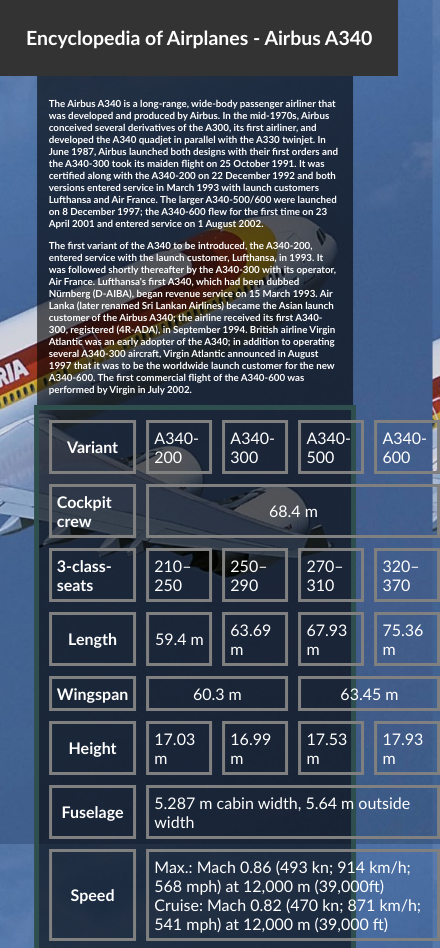
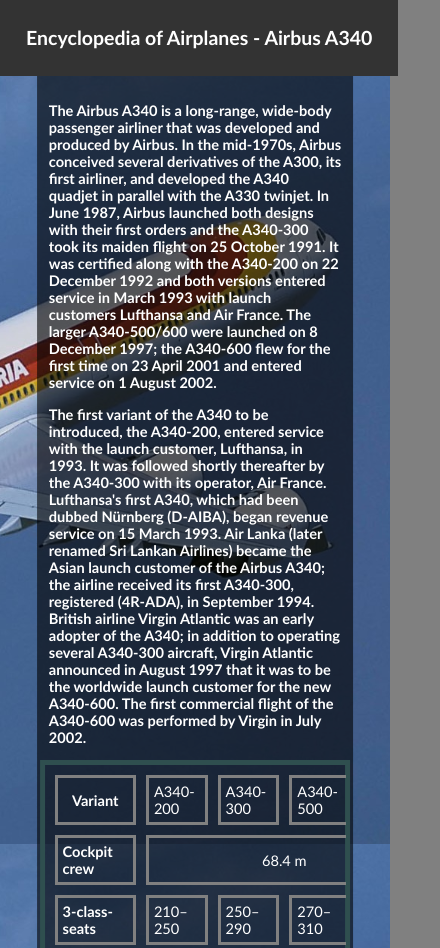
Before and after one commit to vladd-6/vladd-6.github.io, a plain HTML site: page a340-page.html in a window 390 px wide. Shown: the top 948 px of the page, 440 px wide, since content can reach past the window. Drawn offline with Linux system fonts and the light colour scheme.

Commit message:
semi responsive a340

```diff
--- a/a340-page.html
+++ b/a340-page.html
@@ -87,7 +87,7 @@
             <div class="table-cell">14,450 km (7,800 nmi; 8,980 mi)</div>
         </div>
 
-        <h1>Wish to go back ?</h1>
+        <h2>Wish to go back ?</h2>
         <a href="index.html">
             <button class="back-button">Back to the Airstip</button>
         </a>
--- a/styleA340.css
+++ b/styleA340.css
@@ -47,7 +47,8 @@
     gap: 10px;
     border: 5px solid darkslategray;
     padding: 10px;
-    width: 100%;
+    width: calc(100% - 3vw);
+    overflow-x: auto;
 }
 
 .table-cell {
@@ -129,6 +130,9 @@
     }
     article{
         font-weight: bold;
-        font-size: 2.5vw;
+        font-size: calc(1.5vh + 0.5vw);
+    }
+    .table-container{
+        font-size: calc(1.5vh + 0.5vw);
     }
 }
```
